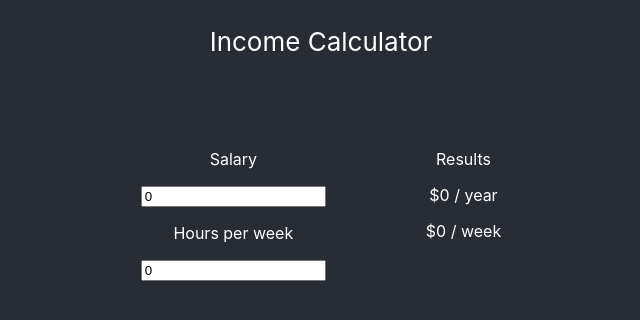
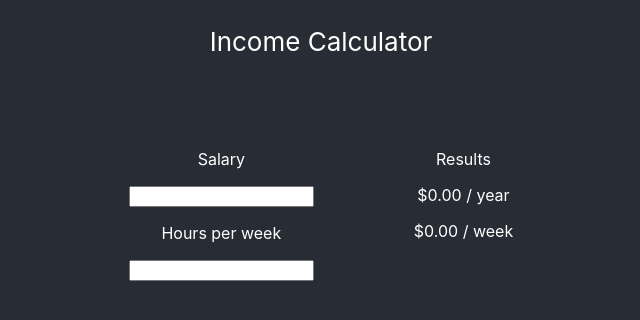
Before and after one commit to sarah-arrrgh/income-calculator, a React (Create React App) app: page / in a window 1280 px wide. Shown: the top 320 px of the page, without its empty margins (319-959 px from the left). Built offline with nearby package versions, Linux system fonts and the light colour scheme.

Commit message:
add formatCurrency function to awesomeify currency display

```diff
--- a/src/App.js
+++ b/src/App.js
@@ -1,9 +1,14 @@
 import React, { useState } from 'react';
 import './App.css';
 
+var formatCurrency = new Intl.NumberFormat('en-US', {
+  style: 'currency',
+  currency: 'USD',
+});
+
 function App() {
-  const [salary, setSalary] = useState(0)
-  const [hours, setHours] = useState(0)
+  const [salary, setSalary] = useState(null)
+  const [hours, setHours] = useState(null)
 
   return (
     <div className="App">
@@ -25,11 +30,11 @@ function App() {
         </div>
         <div className="outputs body-column">
           <p>Results</p>
-          <p>${salary} / year</p>
-          <p>${salary > 0 ? (salary / 52).toFixed(2) : salary} / week</p>
+          <p>{formatCurrency.format(salary)} / year</p>
+          <p>{salary > 0 ? formatCurrency.format(salary / 52) : formatCurrency.format(salary)} / week</p>
           {
             hours > 0
-            ? <p>${(salary / 52 / hours).toFixed(2)} / hour</p>
+            ? <p>{formatCurrency.format(salary / 52 / hours)} / hour</p>
             : null
           }
         </div>
```
